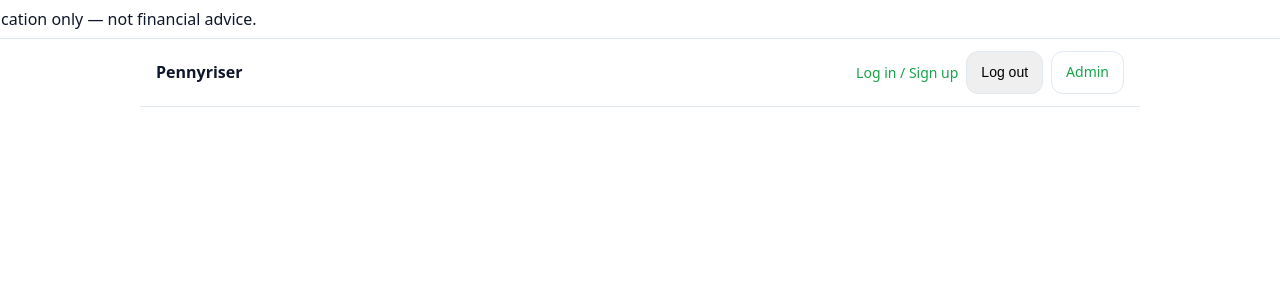
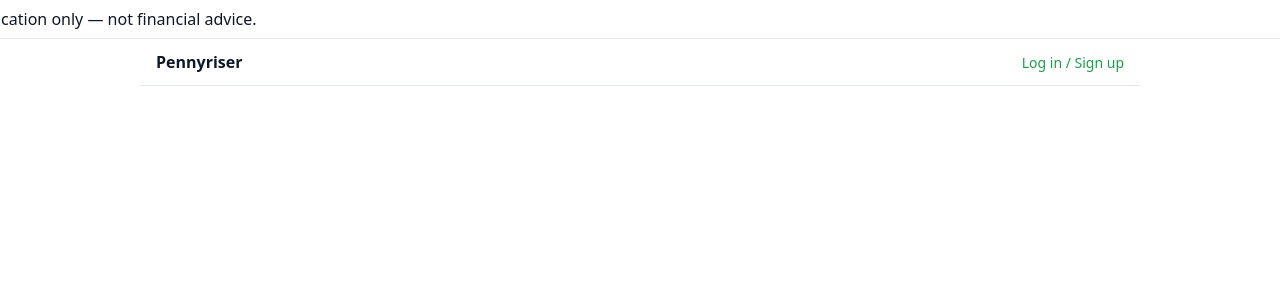
Before and after one commit to robin22y/pennyriser, a plain HTML site: page index.html in a window 1280 px wide. Shown: the top 304 px of the page. Drawn offline with Linux system fonts and the light colour scheme; no server answers.

Commit message:
Respect [hidden]; stabilize header session UI; only show Admin after role check

```diff
--- a/assets/styles.css
+++ b/assets/styles.css
@@ -97,3 +97,5 @@ input, textarea, select { padding: 12px; border-radius: 10px; }
 @media (max-width: 720px){
   .grid-2 { display:block; }
 }
+/* Always respect [hidden] */
+[hidden] { display: none !important; }
--- a/index.html
+++ b/index.html
@@ -67,7 +67,9 @@
   <!-- Session state: greet + login/logout + admin -->
   <script>
 (function(){
+  if (!window.__FIREBASE_CONFIG__ || !window.firebase) return;
   if (!firebase.apps.length) firebase.initializeApp(window.__FIREBASE_CONFIG__);
+
   const auth = firebase.auth();
   const db   = firebase.firestore();
 
@@ -75,6 +77,12 @@
   const loginLink = document.getElementById('loginLink');
   const logoutBtn = document.getElementById('logoutBtn');
   const adminLink = document.getElementById('adminLink');
+
+  // Safe initial state (treat as logged out)
+  if (greet) greet.textContent = '';
+  if (loginLink) loginLink.hidden = false;
+  if (logoutBtn) logoutBtn.hidden = true;
+  if (adminLink) adminLink.hidden = true;
 
   async function updateForUser(user){
     if (!user) {
@@ -84,21 +92,32 @@
       if (adminLink) adminLink.hidden = true;
       return;
     }
+
+    // Logged-in UI
     if (greet) greet.textContent = 'Hi, ' + (user.email || 'friend');
     if (loginLink) loginLink.hidden = true;
     if (logoutBtn) logoutBtn.hidden = false;
-      if (adminLink) adminLink.hidden = true;
+    if (adminLink) adminLink.hidden = true; // keep hidden until role confirmed
 
+    // Show Admin only if role=admin
     try {
       const snap = await db.collection('users').doc(user.uid).get();
-        if (snap.exists && snap.data().role === 'admin') adminLink.hidden = false;
-      } catch(e){}
+      if (snap.exists && snap.data().role === 'admin') {
+        if (adminLink) adminLink.hidden = false;
+      }
+    } catch(e){
+      // ignore; keep admin hidden
+    }
   }
 
   auth.onAuthStateChanged(updateForUser);
-    logoutBtn?.addEventListener('click', async ()=>{ try { await auth.signOut(); } catch(e){} });
+
+  logoutBtn?.addEventListener('click', async ()=>{
+    try { await auth.signOut(); } finally { location.reload(); }
+  });
 })();
 </script>
+
 
   <!-- Optional: bottom nav (keeps mobile flow consistent) -->
   <nav class="bottom-nav" role="navigation" aria-label="Primary">
```
Lines whose indentation alone changed are shown as unchanged.
